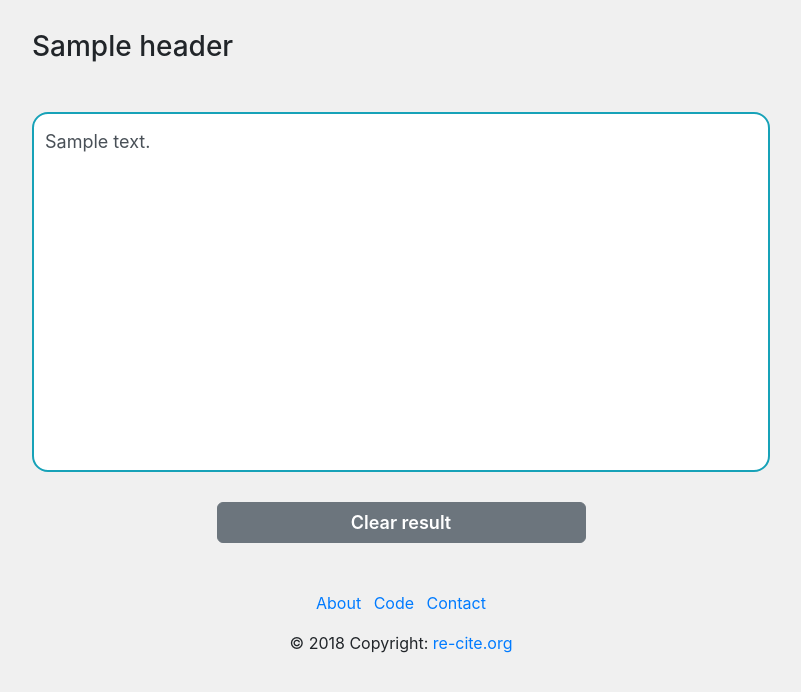
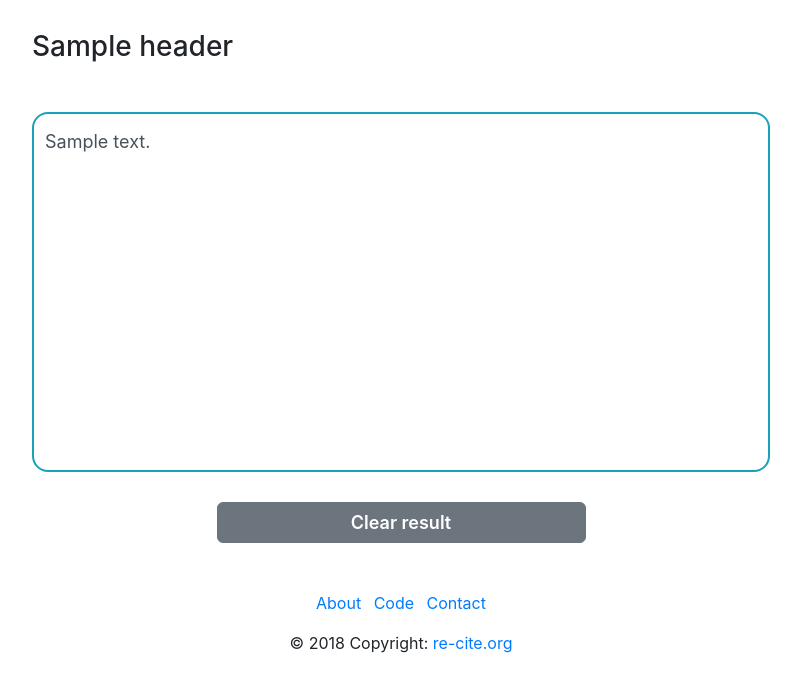
Before and after one commit to recite/re-cite.org, a Python web app: template app/templates/index.html in a window 1280 px wide. Shown: the top 692 px of the page, without its empty margins (239-1040 px from the left). Run offline with Jinja, Linux system fonts and the light colour scheme; the template is opened without the code that fills it: most values are stand-ins (such as "Sample title", 1, 10 or a date in 2020).

Commit message:
website formatting

```diff
--- a/app/static/css/style.css
+++ b/app/static/css/style.css
@@ -1,6 +1,6 @@
 body {
   margin: 30px;
-  background-color: #f0f0f0;
+  background-color: #ffffff;
 }
 
 .main-container {
--- a/app/templates/index.html
+++ b/app/templates/index.html
@@ -13,7 +13,7 @@
   <div class="backdrop">
     <div class="highlights">{%- if highlights %}{{ highlights|safe }}{% endif %}</div>
   </div>
-  <textarea placeholder="Paste lists of APA citations to see which have been retracted..."{{ readonly }}>{%- if text %}{{ text }}{% endif %}</textarea>
+  <textarea placeholder="Paste a list of APA citations to see which ones have been retracted..."{{ readonly }}>{%- if text %}{{ text }}{% endif %}</textarea>
 </div>
 <form action="" method="post">
   <input type="hidden" name="citations" id="citations" value="">
```
Also changed, not shown: app/static/img/favicon.ico.
